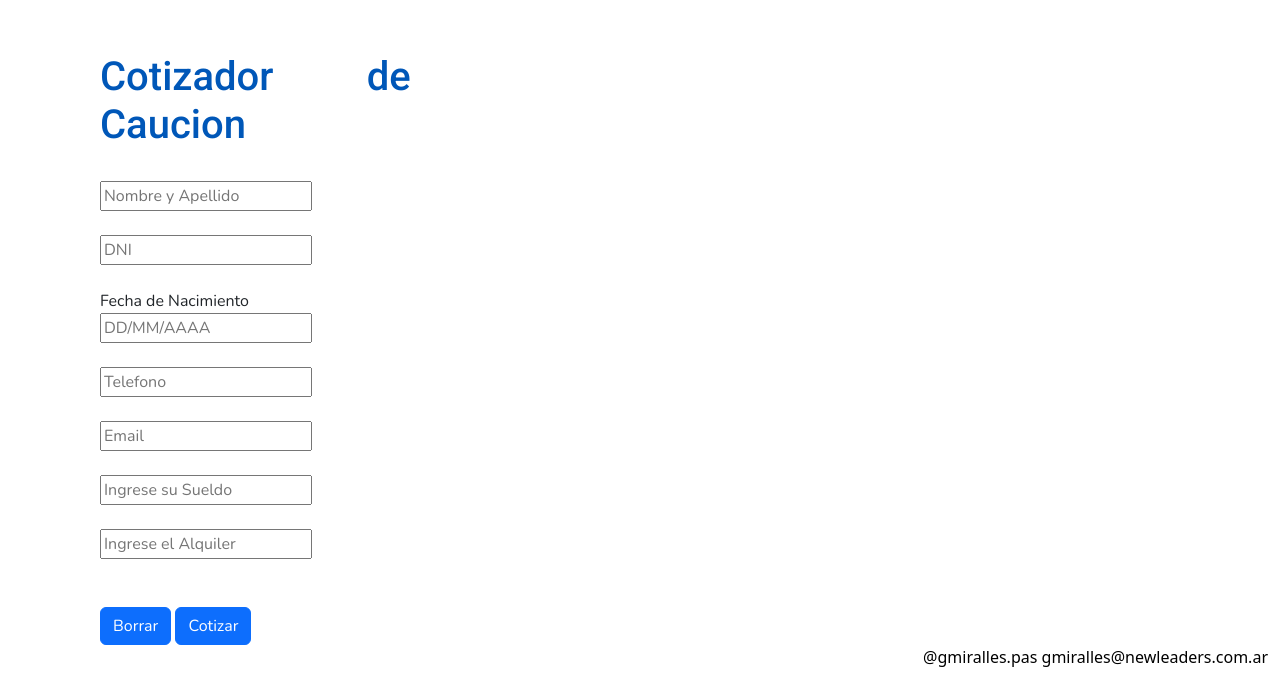
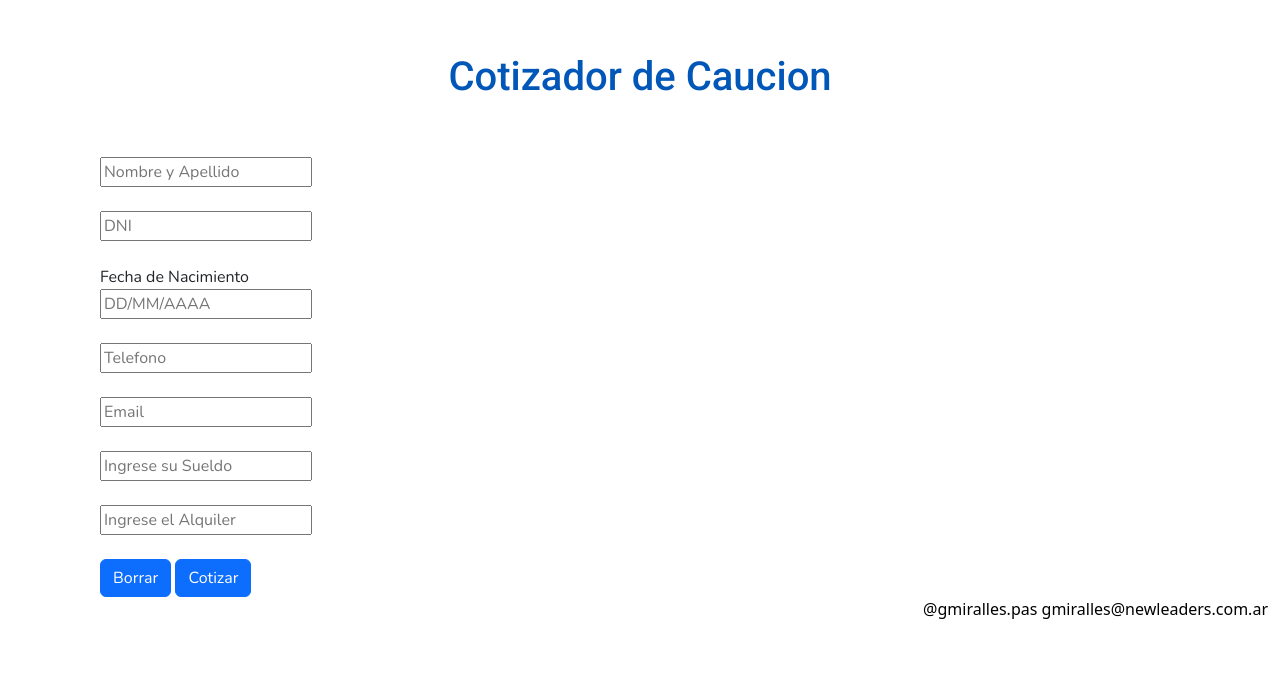
Before and after one commit to gamiralles/Gmirallespas, a website: page pages/Seguros/caucion.html in a window 1280 px wide. Shown: the part 104-800 px from the top of the page. Drawn offline with nearby package versions, Linux system fonts and the light colour scheme; some packages are replaced by stand-ins of ours; a script that the page names is missing.

Commit message:
ProyectoFinal

```diff
--- a/pages/Seguros/caucion.html
+++ b/pages/Seguros/caucion.html
@@ -58,12 +58,16 @@
     <body>
         <main class="conteiner-fluid">
             <div class="row mt-5">
+                <div class="d-flex justify-content-center col-12 col-xl-12">
+                    <div id="encabezado">
+                        <h1>Cotizador de Caucion</h1>
+                    </div>
+                    <br>
+                </div>
+            </div>
+            <div class="row mt-5">
                 <div class="d-flex justify-content-start col-12 col-xl-4">
                     <div id="formularios">
-                        <div id="encabezado">
-                            <h1>Cotizador de Caucion</h1>
-                        </div>
-                        <br>
                         <form action="submit" id="formulario">
                             <div>
                                 <input name="nombre" type="text" id="nombre" placeholder="Nombre y Apellido">
@@ -86,21 +90,19 @@
                                 <br>
                                 <br>
                                 <input type="number" name="alquiler" id="alquiler" placeholder="Ingrese el Alquiler">
-                            </div>
-                            <br>
-                            <br>
-                            <div>
+                                <br>
+                                <br>
+                                <div>
+                                </div>
                                 <input class="btn btn-primary" type="reset" value="Borrar" id="borrar">
                                 <input class="btn btn-primary" type="submit" value="Cotizar" id="cotizar">
                             </div>
                         </form>
                     </div>
                 </div>
-                <div class="conteiner d-flex justify-content-center col-12 col-xl-8">
+                <div class="d-flex justify-content-start col-12 col-xl-8">
                     <div id="cotizaciones">
-
                     </div>
-
                 </div>
             </div>
         </main>
--- a/scss/generales/_generales.scss
+++ b/scss/generales/_generales.scss
@@ -66,7 +66,7 @@ footer {
 
   .imagesIndex {
     border: auto;
-    flex-wrap: wrap;
+    flex-wrap: nowrap;
     margin-top: 200px;
     width: 100%;
   }
```
Also changed, not shown: styles/styles.css.
